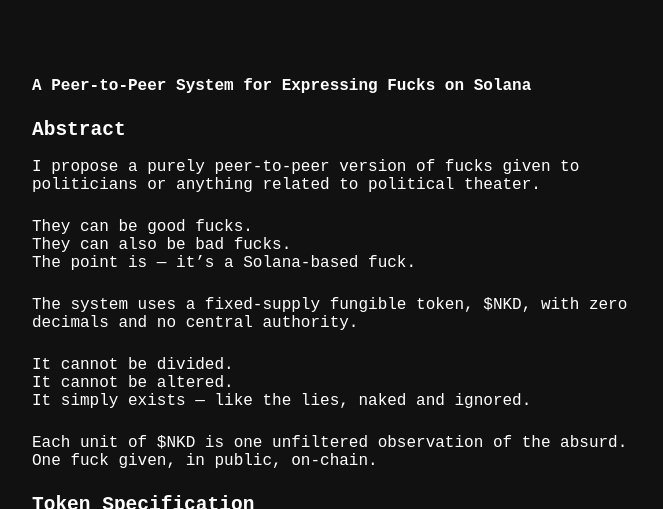
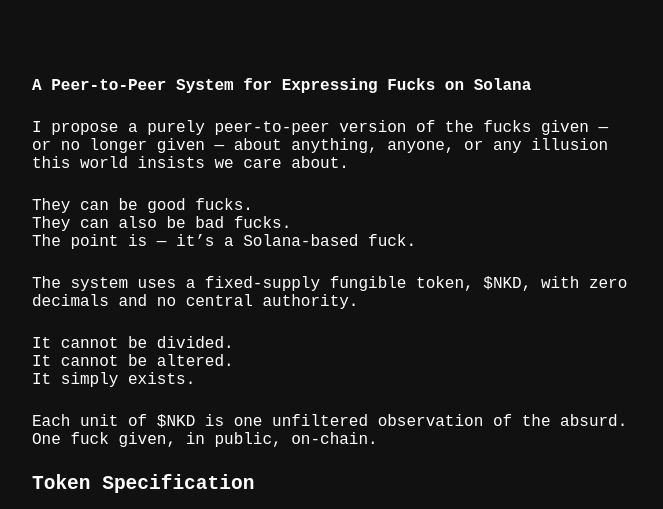
Before and after one commit to vndtk/nkd, an Astro site: page / in a window 1280 px wide. Shown: the part 220-729 px from the top of the page, without its empty margins (0-663 px from the left). Built offline with nearby package versions, Linux system fonts and the light colour scheme; Astro itself is replaced by a stand-in of ours.

Commit message:
updated whitepaper

```diff
--- a/src/pages/index.astro
+++ b/src/pages/index.astro
@@ -31,11 +31,10 @@
                         >A Peer-to-Peer System for Expressing Fucks on Solana</strong
                     >
                 </p>
-
-                <h2>Abstract</h2>
                 <p>
-                    I propose a purely peer-to-peer version of fucks given to
-                    politicians or anything related to political theater.
+                    I propose a purely peer-to-peer version of the fucks given —
+                    or no longer given — about anything, anyone, or any illusion
+                    this world insists we care about.
                 </p>
                 <p>
                     They can be good fucks.<br />
@@ -49,7 +48,7 @@
                 <p>
                     It cannot be divided.<br />
                     It cannot be altered.<br />
-                    It simply exists — like the lies, naked and ignored.
+                    It simply exists.
                 </p>
                 <p>
                     Each unit of $NKD is one unfiltered observation of the
```
